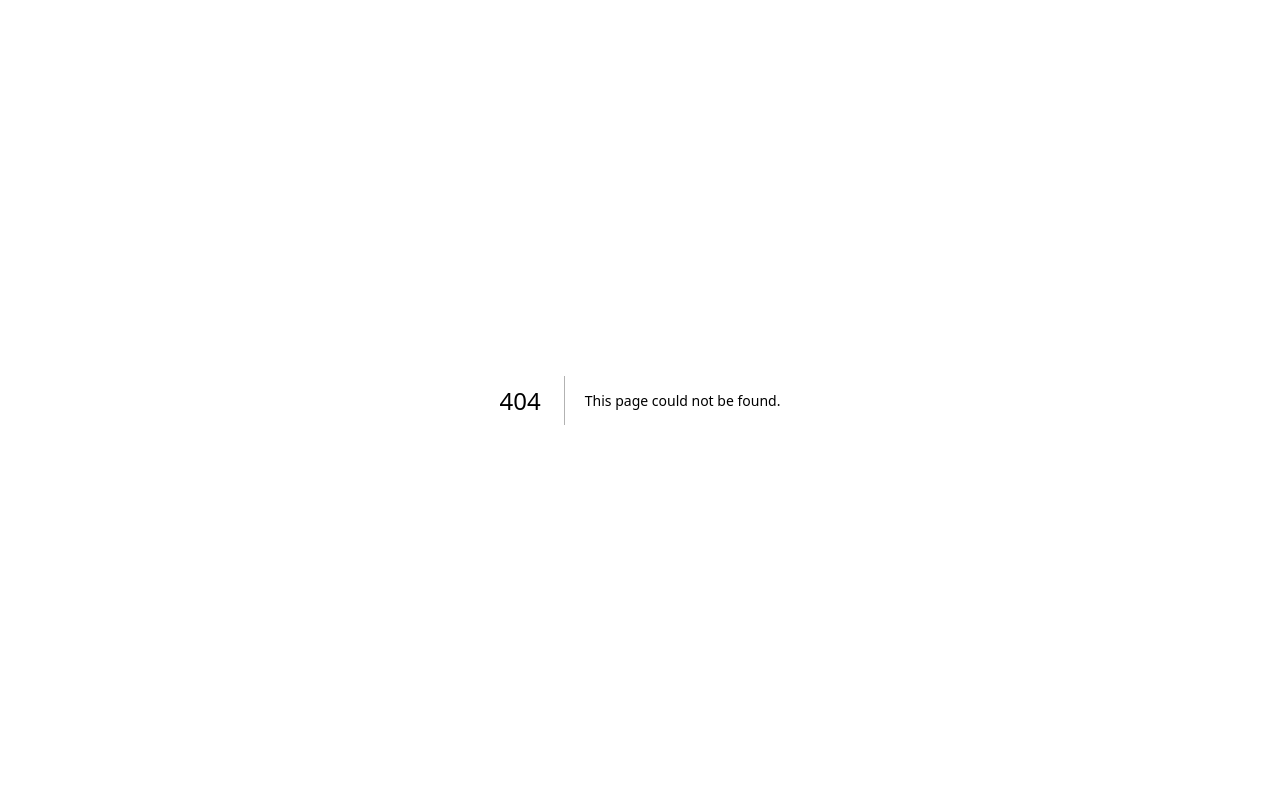
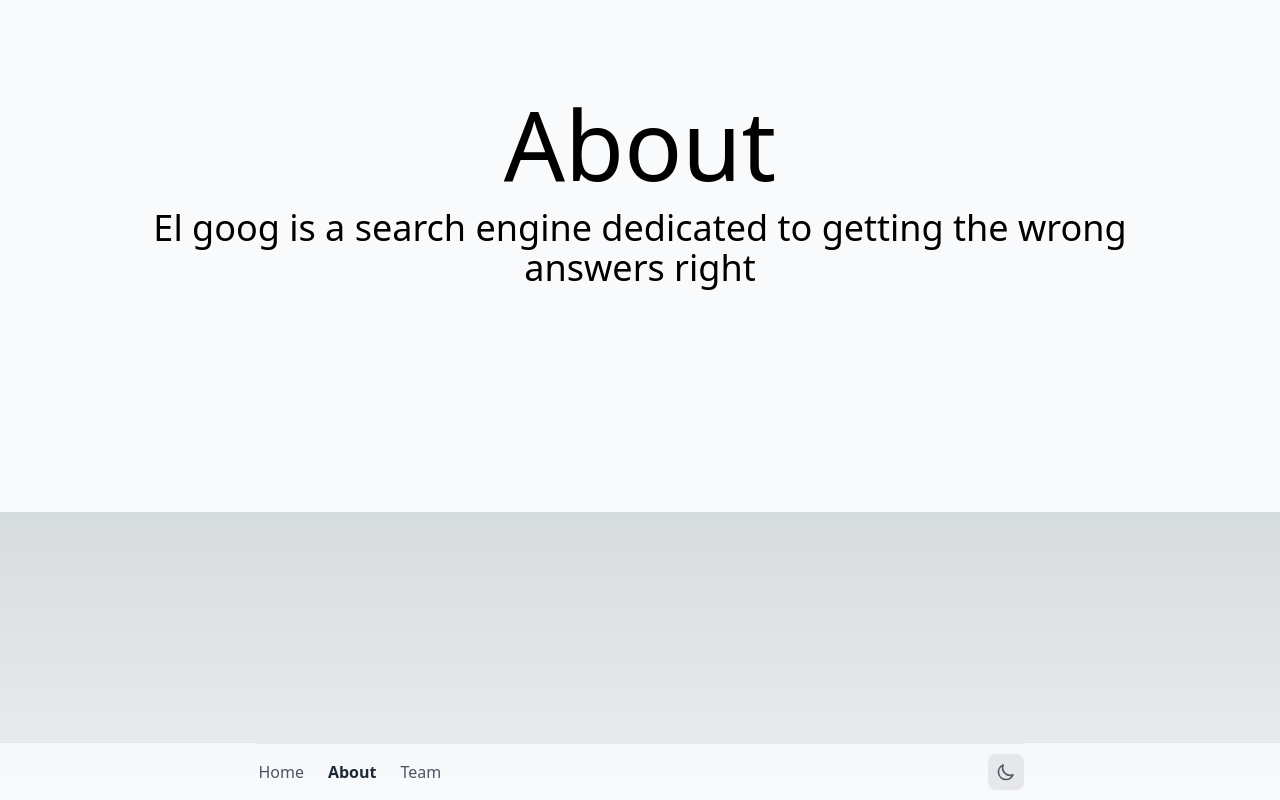
Before and after one commit to Alex-RV/DALY, a Next.js app in the folder daly/: page /about in a window 1280 px wide. Before the commit this address had no page. Built offline with nearby package versions, Linux system fonts and the light colour scheme.

Commit message:
about page changes

```diff
--- /dev/null
+++ b/daly/src/pages/about.tsx
@@ -0,0 +1,20 @@
+import Container from 'components/Container'
+
+import React from 'react'
+
+export default function about() {
+  return (
+    <Container>
+    <div>
+        <div className='bg-[#f9fafb] p-20 dark:bg-[#131415] pb-52'>
+            <div className='flex flex-column justify-center text-center dark:text-[#f9fafb]'>
+                <div>
+                <h1 className='text-8xl my-4'>About</h1>
+                <p className=' text-4xl my-4'>El goog is a search engine dedicated to getting the wrong answers right</p>
+                </div>
+            </div>
+        </div>
+    </div>
+    </Container>
+  )
+}
```
